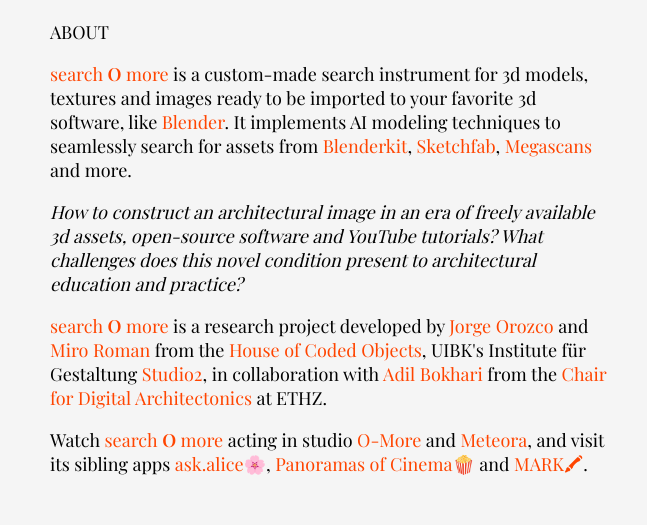
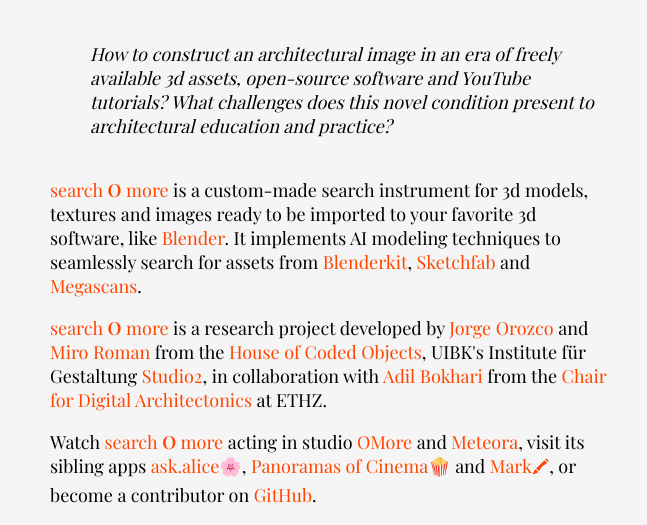
Before and after one commit to panoramasofcinema/search-0more, a plain HTML site: page about.html in a window 1280 px wide. Shown: the part 438-963 px from the top of the page, without its empty margins (0-647 px from the left). Before the commit the page ends 938 px from the top, so only its background shows below. Drawn offline with nearby package versions, Linux system fonts and the light colour scheme.

Commit message:
index and about page updated

```diff
--- a/about.html
+++ b/about.html
@@ -1,11 +1,12 @@
 <!doctype html>
 <html lang="en">
+
 <head>
     <!-- Google tag (gtag.js) -->
     <script async src="https://www.googletagmanager.com/gtag/js?id=G-9NWTQJ2DTJ"></script>
     <script>
         window.dataLayer = window.dataLayer || [];
-        function gtag(){dataLayer.push(arguments);}
+        function gtag() { dataLayer.push(arguments); }
         gtag('js', new Date());
         gtag('config', 'G-9NWTQJ2DTJ');
     </script>
@@ -15,7 +16,7 @@
     <meta name="description" content="">
     <meta name="author" content="">
     <title>About | sOm</title>
-	<link rel="icon" type="image/x-icon" href="imgs/column.png">
+    <link rel="icon" type="image/x-icon" href="imgs/column.png">
     <link rel="stylesheet" href="css/style.css">
     <link href="https://fonts.googleapis.com/css2?family=Playfair+Display:wght@400;600&display=swap" rel="stylesheet">
 </head>
@@ -30,32 +31,44 @@
     </div>
 
     <div class="about">
-        <iframe width="560" height="315" src="https://www.youtube.com/embed/ID7yMuA0lRM" frameborder="0" allow="accelerometer; autoplay; clipboard-write; encrypted-media; gyroscope; picture-in-picture" allowfullscreen></iframe>
-        <p>ABOUT</p>
-        <p>
-            <a>search <Strong>O</Strong> more</a> is a custom-made search instrument for 3d models,
-            textures and images ready to be imported to your favorite 3d software, like
-            <a href="https://www.blender.org" target="_blank">Blender</a>. It implements AI modeling techniques to seamlessly
-            search for assets from <a href="https://www.blenderkit.com" target="_blank">Blenderkit</a>,
-            <a href="https://sketchfab.com" target="_blank">Sketchfab</a>, <a href="https://quixel.com/megascans" target="_blank">Megascans</a>
-            and more.
-        </p>
+        <iframe width="560" height="315" src="https://www.youtube.com/embed/ID7yMuA0lRM" frameborder="0"
+            allow="accelerometer; autoplay; clipboard-write; encrypted-media; gyroscope; picture-in-picture"
+            allowfullscreen></iframe>
         <p class="italica">
             How to construct an architectural image in an era of freely available 3d assets, open-source
             software and YouTube tutorials? What challenges does this novel condition present to
             architectural education and practice?
         </p>
         <p>
-            <a>search <strong>O</strong> more</a> is a research project developed by <a href="https://digitalpentecost.online" target="_blank">Jorge Orozco</a>
-            and <a href="https://miro.romanvlahovic.com/daruber/" target="_blank">Miro Roman</a> from the <a href="https://www.youtube.com/channel/UCa282qZMpJyvoyRPTF8zPiQ" target="_blank">House of Coded Objects</a>,
-            UIBK's Institute für Gestaltung <a href="https://www.studio2uibk.org" target="_blank">Studio2</a>, in collaboration with
-            <a href="https://themapandtheterritory.com" target="_blank">Adil Bokhari</a> from the <a href="https://www.caad.arch.ethz.ch" target="_blank">Chair for Digital Architectonics</a> at ETHZ.
+            <a href="index.html">search <strong>O</strong> more</a> is a custom-made search instrument for 3d models,
+            textures and images ready to be imported to your favorite 3d software, like
+            <a href="https://www.blender.org" target="_blank">Blender</a>. It implements AI modeling techniques to
+            seamlessly search for assets from <a href="https://www.blenderkit.com" target="_blank">Blenderkit</a>,
+            <a href="https://sketchfab.com" target="_blank">Sketchfab</a> and <a href="https://quixel.com/megascans"
+                target="_blank">Megascans</a>.
         </p>
         <p>
-            Watch <a>search <strong>O</strong> more</a> acting in studio <a href="https://0more.net" target="_blank">O-More</a> and <a href="https://www.meteora.ch" target="_blank">Meteora</a>, and visit its sibling apps
-            <a href="https://ask.alice-ch3n81.net" target="_blank">ask.alice🌸</a>, <a href="https://panoramasofcinema.ch" target="_blank">Panoramas of Cinema🍿</a>
-            and <a href="https://mark.digitalpentecost.online" target="_blank">MARK🖍</a>.
+            <a href="index.html">search <strong>O</strong> more</a> is a research project developed by <a
+                href="https://digitalpentecost.online" target="_blank">Jorge Orozco</a>
+            and <a href="https://miro.romanvlahovic.com/daruber/" target="_blank">Miro Roman</a> from the <a
+                href="https://www.youtube.com/channel/UCa282qZMpJyvoyRPTF8zPiQ" target="_blank">House of Coded
+                Objects</a>,
+            UIBK's Institute für Gestaltung <a href="https://www.studio2uibk.org" target="_blank">Studio2</a>, in
+            collaboration with
+            <a href="https://themapandtheterritory.com" target="_blank">Adil Bokhari</a> from the <a
+                href="https://www.caad.arch.ethz.ch" target="_blank">Chair for Digital Architectonics</a> at ETHZ.
+        </p>
+        <p>
+            Watch <a href="index.html">search <strong>O</strong> more</a> acting in studio <a href="https://0more.net"
+                target="_blank">OMore</a> and <a href="https://www.meteora.ch" target="_blank">Meteora</a>, visit
+            its sibling apps
+            <a href="https://ask.alice-ch3n81.net" target="_blank">ask.alice🌸</a>, <a
+                href="https://panoramasofcinema.ch" target="_blank">Panoramas of Cinema🍿</a>
+            and <a href="https://oma.marksearch.online" target="_blank">Mark<label
+                    style="font-size: 0.9em;">🖍</label></a>, or become a contributor on <a
+                href='https://github.com/panoramasofcinema/search-0more' target='_blank'>GitHub</a>.
         </p>
     </div>
 </body>
+
 </html>
--- a/css/style.css
+++ b/css/style.css
@@ -1,27 +1,33 @@
 * {
 	box-sizing: border-box;
 }
-body{
+
+body {
 	margin: 0px;
 	background-color: whitesmoke;
 	color: black;
 	font-family: 'Playfair Display', serif;
 	font-size: 15px;
 }
+
 a {
 	color: inherit;
 	text-decoration: inherit;
 }
+
 a:hover {
 	color: orangered;
 }
+
 span:hover {
 	color: orangered;
 }
+
 input {
 	color: orangered;
 	outline: none;
 }
+
 .hero-image {
 	background-image: url('../imgs/bg1.png');
 	height: calc(100vh);
@@ -37,22 +43,27 @@
 	display: flex;
 	flex-direction: column;
 	align-items: center;
-	padding-top: 250px; /* margin-top: 250px; */
+	padding-top: 250px;
+	/* margin-top: 250px; */
 }
+
 .title {
 	color: inherit;
 	font-size: 65px;
 	font-weight: lighter;
 }
+
 .inputGrid .search_box {
 	margin-top: 15px;
 }
+
 .buttons {
 	display: inline-flex;
 	height: 50px;
 	width: 200px;
 	margin-top: 15px;
 }
+
 .buttons button {
 	background: inherit;
 	font-size: 15px;
@@ -63,9 +74,11 @@
 	border-radius: 8px;
 	margin: auto;
 }
+
 .buttons button:hover {
 	background: orangered;
 }
+
 .inputGrid .drop-zone {
 	background: inherit;
 	font-size: 15px;
@@ -75,20 +88,24 @@
 	padding: 6px 16px 6px 16px;
 	margin: auto;
 }
+
 .inputGrid .drop-zone:hover {
 	background: orangered;
 }
+
 #fileUpload {
 	display: none;
 }
 
 .navBottom {
 	position: absolute;
-  	width: 100%; /*100%*/
+	width: 100%;
+	/*100%*/
 	margin: 0;
 	bottom: 25px;
 	display: inline-flex;
 }
+
 .navElement {
 	margin: auto;
 }
@@ -112,10 +129,12 @@
 	margin-top: 55px;
 	font-size: 25px;
 }
-.options_container{
+
+.options_container {
 	margin-top: -60px;
 	margin-left: 235px;
 }
+
 .search_bar_container {
 	float: left;
 	margin-left: 30px;
@@ -131,6 +150,7 @@
 	padding: 0px;
 	margin: 0px;
 }
+
 .search_box input {
 	position: relative;
 	background-color: inherit;
@@ -143,39 +163,46 @@
 	margin-left: 10px;
 	outline: none;
 }
-#buttons_container{
+
+#buttons_container {
 	position: absolute;
 	top: 0px;
 	right: 0px;
 }
-#buttons_container button{
+
+#buttons_container button {
 	height: 33px;
 	width: 50px;
 	display: block;
 	float: left;
 	border: 0px;
 }
-#buttons_container label{
+
+#buttons_container label {
 	height: 33px;
 	width: 50px;
 	border-radius: 0px 24px 24px 0px;
 	display: block;
 	float: left;
 }
+
 #img_icon {
 	background: rgba(245, 245, 245, 0) url('../imgs/image_icon.png') no-repeat;
 	background-position: center;
 	background-size: 60%;
 }
-#img_icon:hover{
+
+#img_icon:hover {
 	background-color: orangered;
 }
-#upload_icon{
+
+#upload_icon {
 	background: rgba(245, 245, 245, 0) url('../imgs/upload_icon.png') no-repeat;
 	background-position: center;
 	background-size: 60%;
 }
-#upload_icon:hover{
+
+#upload_icon:hover {
 	background-color: orangered;
 }
 
@@ -188,6 +215,7 @@
 	display: flex;
 	flex-wrap: wrap;
 }
+
 .container {
 	flex-grow: 1;
 	position: relative;
@@ -196,6 +224,7 @@
 	height: 300px;
 	max-width: 100%;
 }
+
 .img_response {
 	object-fit: cover;
 	height: 180px;
@@ -215,16 +244,19 @@
 	overflow-y: auto;
 	z-index: 2;
 }
+
 .closeBtn {
 	display: block;
 	margin: auto;
 	width: 40%;
 }
+
 .modal-img {
 	display: block;
 	margin: auto;
 	width: 40%;
 }
+
 .modal .info {
 	display: block;
 	margin: auto;
@@ -237,11 +269,15 @@
 	margin-top: 120px;
 	margin-left: 50px;
 	font-size: 18px;
-	width: 560px; /* 720px */
+	width: 560px;
+	/* 720px */
 }
+
 .about a {
 	color: orangered;
 }
+
 .italica {
 	font-style: italic;
+	margin: 40px 0px 40px 40px;
 }
```
Lines whose indentation alone changed are shown as unchanged.
